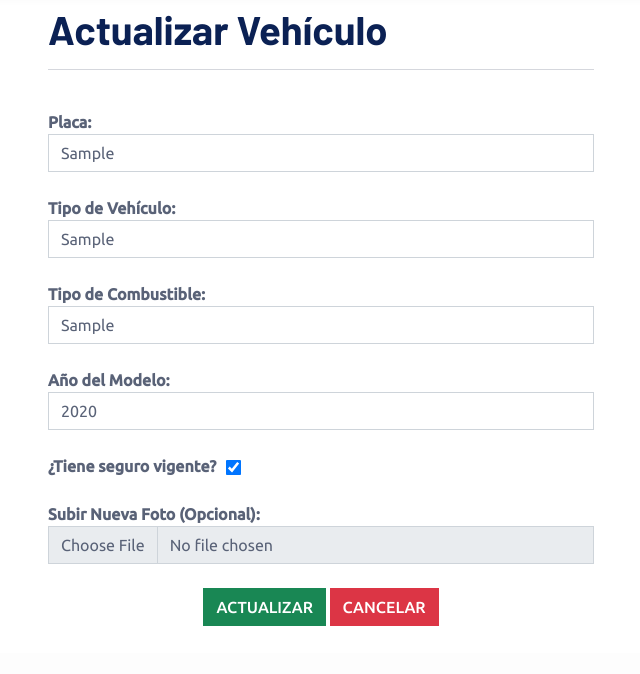
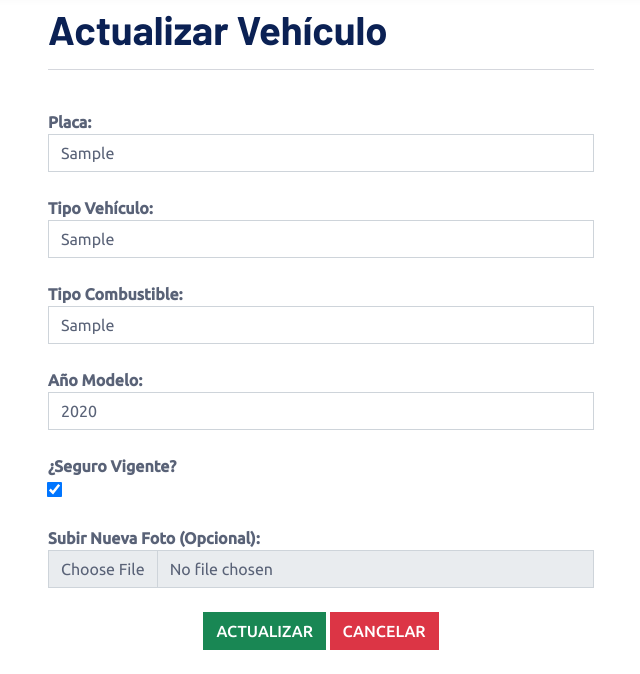
Before and after one commit to pablo2001-bod/control-flota, a Django app: page /editarVehiculo/1/ in a window 1280 px wide. Shown: the part 147-821 px from the top of the page, without its empty margins (319-959 px from the left). Before the commit the page ends 773 px from the top, so only its background shows below. Run offline with Django 5.2, Linux system fonts and the light colour scheme; tables that the repository leaves empty hold one stand-in row (values such as "Sample post"); some libraries are stand-ins or nearby versions.

Commit message:
EditarVehiculo.html

```diff
--- a/flota/templates/editarVehiculo.html
+++ b/flota/templates/editarVehiculo.html
@@ -13,23 +13,23 @@
                     <br>
 
                     <b>Placa:</b> <br>
-                    <input value="{{vehiculo.placa}}" placeholder="Ingrese la Nueva placa" class="form-control" type="text" name="placa">
+                    <input value="{{vehiculo.placa}}" placeholder="Ingrese el nuevo número de placa" class="form-control" type="text" name="placa">
                     <br>
 
-                    <b>Tipo de Vehículo:</b> <br>
-                    <input value="{{vehiculo.tipo_vehiculo}}" placeholder="Ingrese el Nuevo tipo" class="form-control" type="text" name="tipo_vehiculo">
+                    <b>Tipo Vehículo:</b> <br>
+                    <input value="{{vehiculo.tipo_vehiculo}}" placeholder="Ingrese el nuevo tipo de vehículo" class="form-control" type="text" name="tipo_vehiculo">
                     <br>
 
-                    <b>Tipo de Combustible:</b> <br>
-                    <input value="{{vehiculo.tipo_combustible}}" placeholder="Ingrese el Nuevo combustible" class="form-control" type="text" name="tipo_combustible">
+                    <b>Tipo Combustible:</b> <br>
+                    <input value="{{vehiculo.tipo_combustible}}" placeholder="Ingrese el nuevo tipo de combustible" class="form-control" type="text" name="tipo_combustible">
                     <br>
 
-                    <b>Año del Modelo:</b> <br>
-                    <input value="{{vehiculo.anio_modelo}}" placeholder="Ingrese el Nuevo año" class="form-control" type="number" name="anio_modelo">
+                    <b>Año Modelo:</b> <br>
+                    <input value="{{vehiculo.anio_modelo}}" placeholder="Ingrese el nuevo año del modelo" class="form-control" type="number" name="anio_modelo">
                     <br>
 
-                    <b>¿Tiene seguro vigente?</b> &nbsp;
-                    <input type="checkbox" name="seguro_vigente" value="True" {% if vehiculo.seguro_vigente %}checked{% endif %} style="transform: scale(1.2); vertical-align: middle;">
+                    <b>¿Seguro Vigente?</b> <br>
+                    <input type="checkbox" name="seguro_vigente" value="True" {% if vehiculo.seguro_vigente %}checked{% endif %} style="transform: scale(1.2); margin-top: 5px;">
                     <br><br>
 
                     <b>Subir Nueva Foto (Opcional):</b> <br>
@@ -38,8 +38,7 @@
 
                     <div style="text-align: center;">
                         <button class="btn btn-success" type="submit"><i class="icon-edit"></i> Actualizar</button>
-                        <a href="/listadodevehiculos" class="btn btn-danger"><i class="icon-close"></i> Cancelar
-                        </a>
+                        <a href="/listadodevehiculos/" class="btn btn-danger"><i class="icon-close"></i> Cancelar</a>
                     </div>
                 </form>
 
@@ -50,20 +49,19 @@
     <script>
     $("#foto").fileinput({
         language: "es",
-        allowedFileExtensions: ["png", "jpg", "jpeg"],
+        allowedFileExtensions: ["png|jpg|jpeg"],
         showCaption: false,
         dropZoneEnabled: true,
         showClose: false,
-
+        {% if vehiculo.foto %}
         initialPreview: [
             "{{ vehiculo.foto.url }}"
         ],
         initialPreviewAsData: true,
         initialPreviewFileType: 'image',
-
         overwriteInitial: true
-        });
-        $(".fileinput-upload").hide();
-
+        {% endif %}
+    });
+    $(".fileinput-upload").hide();
     </script>
 {% endblock %}
```
